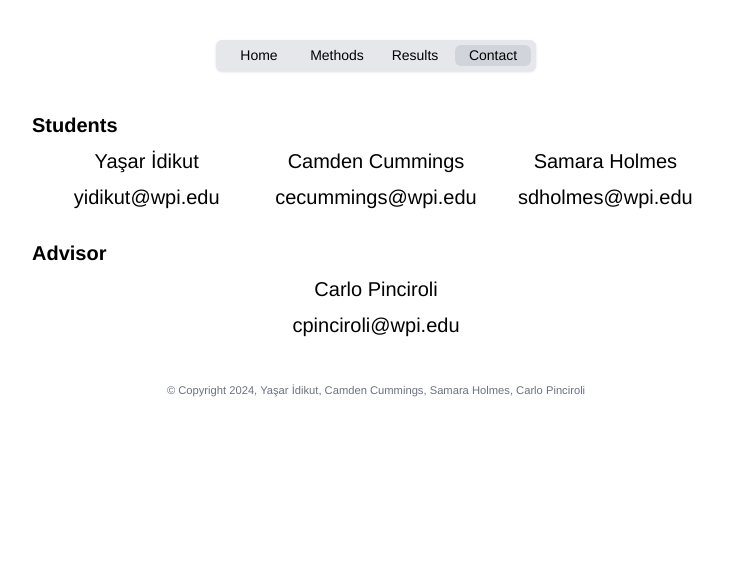
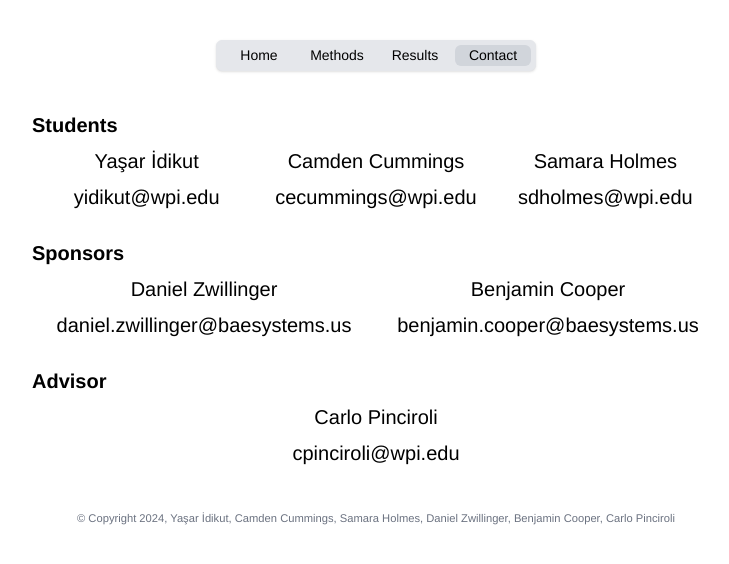
Before and after one commit to nestlab-bae-mqp-2024/nestlab-bae-mqp-2024.github.io, a Vue app: page /contact in a window 1280 px wide. Shown: the top 564 px of the page, without its empty margins (264-993 px from the left). Built offline with nearby package versions, Linux system fonts and the light colour scheme.

Commit message:
add sponsors

```diff
--- a/src/App.vue
+++ b/src/App.vue
@@ -28,7 +28,7 @@
   </div>
 
   <footer class="text-center text-gray-500 my-10">
-    <small>&copy; Copyright 2024, <a class="hover:underline" target="_blank" href="https://godofkebab.github.io/">Yaşar İdikut</a>, Camden Cummings, <a class="hover:underline" target="_blank" href="https://samaraholmes.bitbucket.io/">Samara Holmes</a>, <a class="hover:underline" target="_blank" href="https://carlo.pinciroli.net/">Carlo Pinciroli</a></small>
+    <small>&copy; Copyright 2024, <a class="hover:underline" target="_blank" href="https://godofkebab.github.io/">Yaşar İdikut</a>, Camden Cummings, <a class="hover:underline" target="_blank" href="https://samaraholmes.bitbucket.io/">Samara Holmes</a>, <a class="hover:underline" target="_blank" href="https://www.mathtable.com/zwillinger/">Daniel Zwillinger</a>, Benjamin Cooper, <a class="hover:underline" target="_blank" href="https://carlo.pinciroli.net/">Carlo Pinciroli</a></small>
   </footer>
 
 </template>
--- a/src/views/Contact.vue
+++ b/src/views/Contact.vue
@@ -31,28 +31,28 @@
       </div>
     </div>
 
-<!--    <p class="my-2">-->
-<!--      <strong>Sponsors</strong>-->
-<!--    </p>-->
+    <p class="my-2">
+      <strong>Sponsors</strong>
+    </p>
 
-<!--    <div class="flex flex-col sm:flex-row text-center">-->
-<!--      <div class="basis-1/2">-->
-<!--        <p class="mb-2">-->
-<!--          ...-->
-<!--        </p>-->
-<!--        <p class="mb-5">-->
-<!--          ...-->
-<!--        </p>-->
-<!--      </div>-->
-<!--      <div class="basis-1/2">-->
-<!--        <p class="mb-2">-->
-<!--          ...-->
-<!--        </p>-->
-<!--        <p class="mb-5">-->
-<!--          ...-->
-<!--        </p>-->
-<!--      </div>-->
-<!--    </div>-->
+    <div class="flex flex-col sm:flex-row text-center">
+      <div class="basis-1/2">
+        <p class="mb-2">
+          <a class="hover:underline" target="_blank" href="https://www.mathtable.com/zwillinger/">Daniel Zwillinger</a>
+        </p>
+        <p class="mb-5">
+          daniel.zwillinger@baesystems.us
+        </p>
+      </div>
+      <div class="basis-1/2">
+        <p class="mb-2">
+          Benjamin Cooper
+        </p>
+        <p class="mb-5">
+          benjamin.cooper@baesystems.us
+        </p>
+      </div>
+    </div>
 
     <p class="my-2">
       <strong>Advisor</strong>
```
